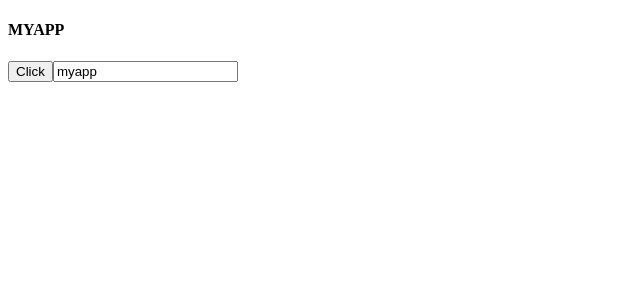
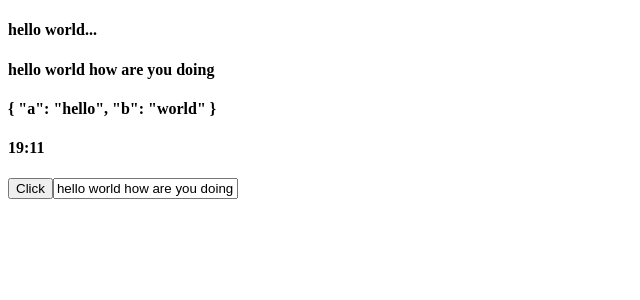
Before and after one commit to gcmanojbabu/AngularPractice-2, an Angular app: page / in a window 1280 px wide. Shown: the top 300 px of the page, without its empty margins (0-640 px from the left). Built offline with nearby package versions, Linux system fonts and the light colour scheme.

Commit message:
chore: Update

```diff
--- a/src/app/app.component.html
+++ b/src/app/app.component.html
@@ -1,3 +1,6 @@
-<h4>{{title | uppercase}}</h4>
-<button (click)='handleEvent()'>Click</button>
-<input placeholder="hello" [ngModel]="title">
+<h4>{{ title | truncate }}</h4>
+<h4>{{ title }}</h4>
+<h4>{{ jsonValue | json }}</h4>
+<h4>{{ newDate | date: "d:M" }}</h4>
+<button (click)="handleEvent()">Click</button>
+<input placeholder="hello" [(ngModel)]="title" />
--- a/src/app/app.component.ts
+++ b/src/app/app.component.ts
@@ -1,16 +1,23 @@
 import { Component } from '@angular/core';
-import { StorageService } from './storage.service';
+import { HttpService } from './http.service';
 
 @Component({
   selector: 'app-root',
   templateUrl: './app.component.html',
-  styleUrls: ['./app.component.scss']
+  styleUrls: ['./app.component.scss'],
 })
 export class AppComponent {
-  title = 'myapp';
+  title = 'hello world how are you doing';
+  jsonValue = {
+    a: 'hello',
+    b: 'world',
+  };
 
-  handleEvent(){
-    console.log('Clicked', this.title);
+  newDate = new Date();
+
+  constructor(private httpService: HttpService) {}
+
+  handleEvent() {
+    this.httpService.getRequest('https://jsonplaceholder.typicode.com/todos/1');
   }
-
 }
--- /dev/null
+++ b/src/app/http.service.ts
@@ -0,0 +1,28 @@
+import { HttpClient, HttpHeaders } from '@angular/common/http';
+import { Injectable } from '@angular/core';
+import { Observable } from 'rxjs';
+
+@Injectable({
+  providedIn: 'root',
+})
+export class HttpService {
+  constructor(private http: HttpClient) { }
+
+  // getRequest(url: string): void {
+  //   this.http.get(url).subscribe((response) => {
+  //     console.log(response);
+  //   });
+  // }
+  getRequest(url: string): Observable<any> {
+    return this.http.get(url);
+  }
+
+  postRequest(url: string, data: any, option?: any ): Observable<any>{
+    return this.http.post(url, data, option);
+  }
+
+  updateRequest(url: string, data: any, option?: any ): Observable<any>{
+    return this.http.put(url, data, option);
+  }
+
+}
--- a/src/app/storage.service.ts
+++ /dev/null
@@ -1,9 +0,0 @@
-import { Injectable } from '@angular/core';
-
-@Injectable({
-  providedIn: 'root'
-})
-export class StorageService {
-
-  constructor() { }
-}
--- /dev/null
+++ b/src/app/truncate.pipe.ts
@@ -0,0 +1,12 @@
+import { Pipe, PipeTransform } from '@angular/core';
+
+@Pipe({
+  name: 'truncate'
+})
+export class TruncatePipe implements PipeTransform {
+
+  transform(value: any): any {
+    return value.split(' ').slice(0, 2).join(' ')+'...';
+  }
+
+}
```
Also changed, not shown: src/app/app.module.ts (+6 -4 lines), 2 other files (tests, documents, lock files or other folders).
